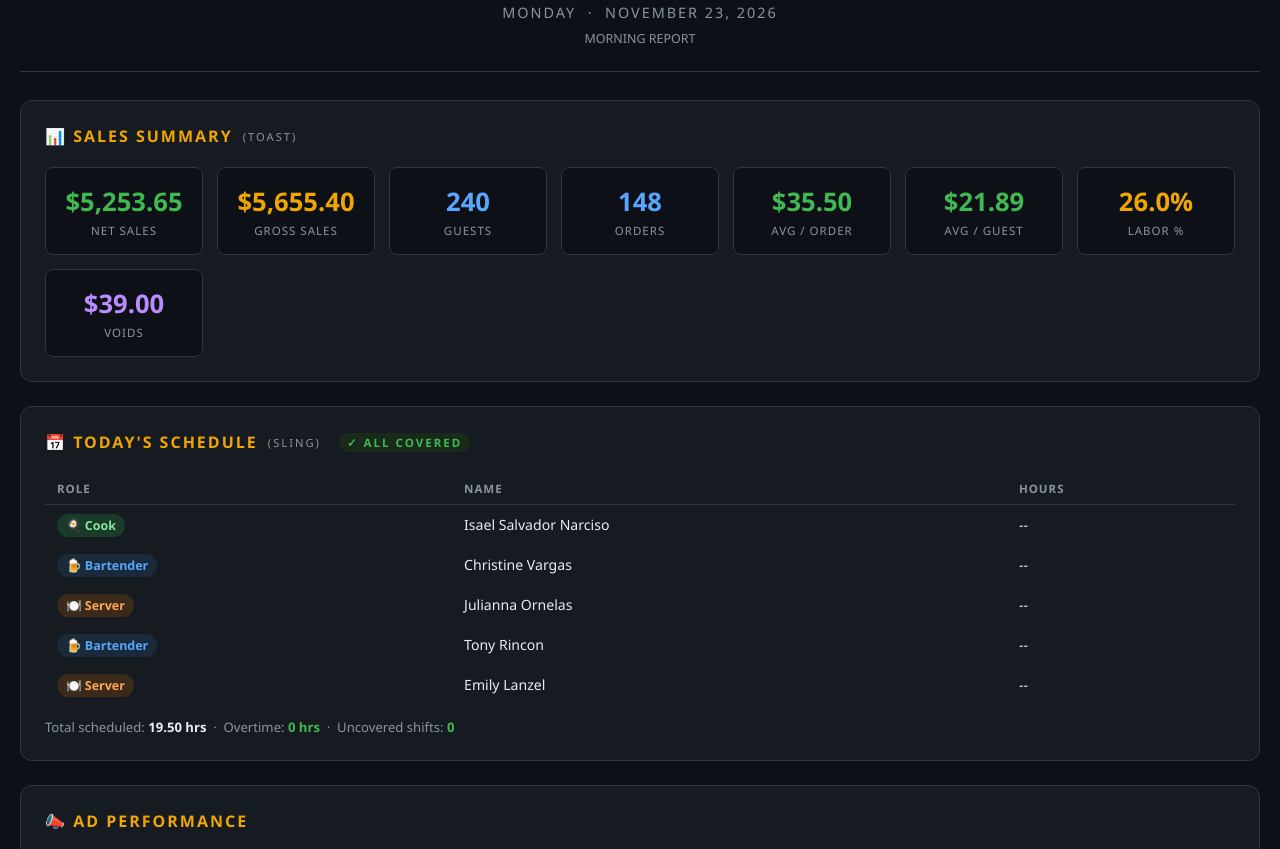
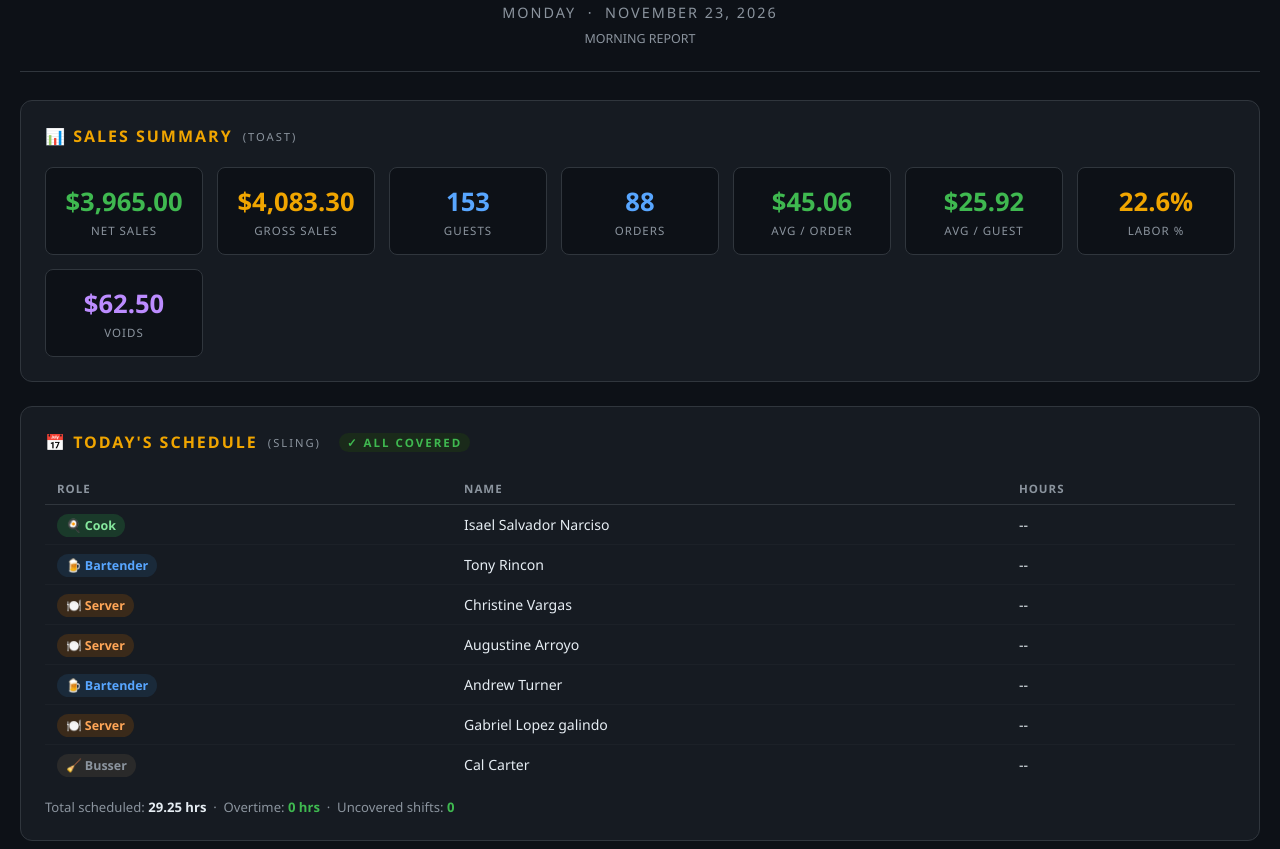
Before and after one commit to mojobrewhouse-cpu/brewhouse-hub, a plain HTML site: page Brewhouse_Morning_Report.html in a window 1280 px wide. Shown: the part 98-947 px from the top of the page. Drawn offline with Linux system fonts and the light colour scheme.

Commit message:
Auto-update Morning Report - November 24, 2026

```diff
--- a/Brewhouse_Morning_Report.html
+++ b/Brewhouse_Morning_Report.html
@@ -67,35 +67,35 @@
   <div class="section-title">📊 Sales Summary <span style="font-size:0.7rem;color:var(--muted);font-weight:400">(Toast)</span></div>
   <div class="metrics">
     <div class="metric">
-      <div class="metric-value">$5,253.65</div>
+      <div class="metric-value">$3,965.00</div>
       <div class="metric-label">Net Sales</div>
     </div>
     <div class="metric amber">
-      <div class="metric-value">$5,655.40</div>
+      <div class="metric-value">$4,083.30</div>
       <div class="metric-label">Gross Sales</div>
     </div>
     <div class="metric blue">
-      <div class="metric-value">240</div>
+      <div class="metric-value">153</div>
       <div class="metric-label">Guests</div>
     </div>
     <div class="metric blue">
-      <div class="metric-value">148</div>
+      <div class="metric-value">88</div>
       <div class="metric-label">Orders</div>
     </div>
     <div class="metric">
-      <div class="metric-value">$35.50</div>
+      <div class="metric-value">$45.06</div>
       <div class="metric-label">Avg / Order</div>
     </div>
     <div class="metric">
-      <div class="metric-value">$21.89</div>
+      <div class="metric-value">$25.92</div>
       <div class="metric-label">Avg / Guest</div>
     </div>
     <div class="metric amber">
-      <div class="metric-value">26.0%</div>
+      <div class="metric-value">22.6%</div>
       <div class="metric-label">Labor %</div>
     </div>
     <div class="metric purple">
-      <div class="metric-value">$39.00</div>
+      <div class="metric-value">$62.50</div>
       <div class="metric-label">Voids</div>
     </div>
   </div>
@@ -118,27 +118,37 @@
         </tr>
         <tr>
           <td><span class="role-badge bartender">🍺 Bartender</span></td>
+          <td>Tony Rincon</td>
+          <td>--</td>
+        </tr>
+        <tr>
+          <td><span class="role-badge server">🍽️ Server</span></td>
           <td>Christine Vargas</td>
           <td>--</td>
         </tr>
         <tr>
           <td><span class="role-badge server">🍽️ Server</span></td>
-          <td>Julianna Ornelas</td>
+          <td>Augustine Arroyo</td>
           <td>--</td>
         </tr>
         <tr>
           <td><span class="role-badge bartender">🍺 Bartender</span></td>
-          <td>Tony Rincon</td>
+          <td>Andrew Turner</td>
           <td>--</td>
         </tr>
         <tr>
           <td><span class="role-badge server">🍽️ Server</span></td>
-          <td>Emily Lanzel</td>
+          <td>Gabriel Lopez galindo</td>
+          <td>--</td>
+        </tr>
+        <tr>
+          <td><span class="role-badge busser">🧹 Busser</span></td>
+          <td>Cal Carter</td>
           <td>--</td>
         </tr></tbody>
   </table>
   <div style="margin-top:14px;color:var(--muted);font-size:0.82rem;">
-    Total scheduled: <strong style="color:var(--text)">19.50 hrs</strong>
+    Total scheduled: <strong style="color:var(--text)">29.25 hrs</strong>
     &nbsp;·&nbsp; Overtime: <strong style="color:var(--green)">0 hrs</strong>
     &nbsp;·&nbsp; Uncovered shifts: <strong style="color:var(--green)">0</strong>
   </div>
@@ -153,7 +163,7 @@
     <div class="ads-platform">
       <div class="ads-platform-title">
         <span>🔵 Google Ads — Yesterday</span>
-        <span class="info-badge">📧 Notification</span>
+        <span class="info-badge">📧 Notification</span> <a href="https://ads.google.com/aw/reporting/reporteditor/view?download=true&reportId=932529582&ocid=7881882883" target="_blank" style="color:var(--blue);font-size:0.72rem;text-decoration:none">📄 View Report →</a>
       </div>
       <div class="ads-metrics">
         <div class="ads-metric">
@@ -213,7 +223,7 @@
 </div>
 
 <div class="footer">
-  Generated automatically · November 24, 2026 at 01:30 AM UTC · The Brewhouse Morning Report
+  Generated automatically · November 24, 2026 at 11:24 PM UTC · The Brewhouse Morning Report
 </div>
 </body>
 </html>
```
